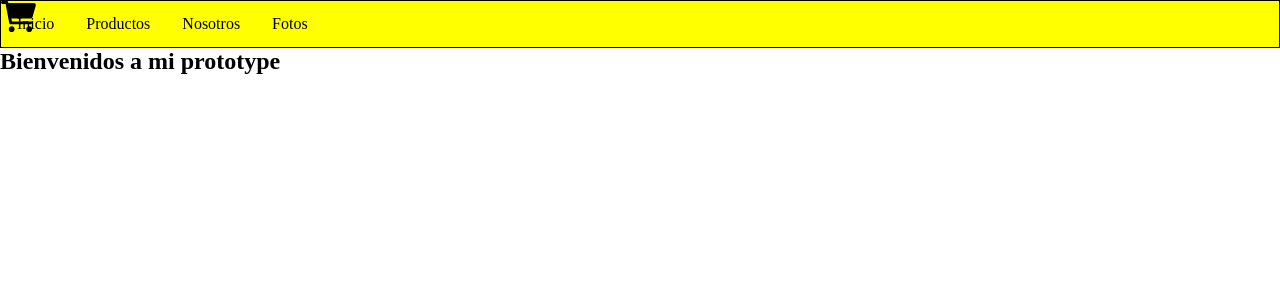
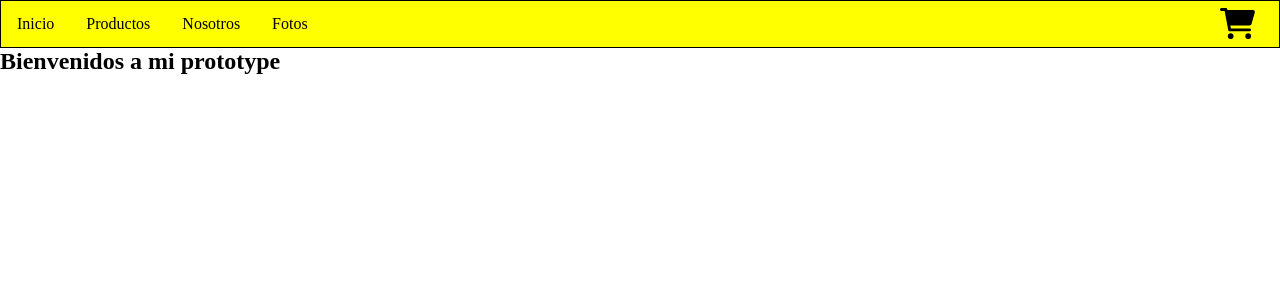
Before and after one commit to BauOrtiz/reactBauti, a React (Create React App) app in the folder Proyecto/ecommerc/: page / in a window 1280 px wide. Shown: the top 300 px of the page. Built offline with nearby package versions, Linux system fonts and the light colour scheme.

Commit message:
Cartwidget ajustes

```diff
--- a/Proyecto/ecommerc/src/componentes/CartWidget/style3.css
+++ b/Proyecto/ecommerc/src/componentes/CartWidget/style3.css
@@ -2,6 +2,6 @@
     width: 35px;
     height: 35px;
     position: absolute;
-    top: 5;
-    right: 50;
+    top: 8px;
+    right: 25px;
 }
```
